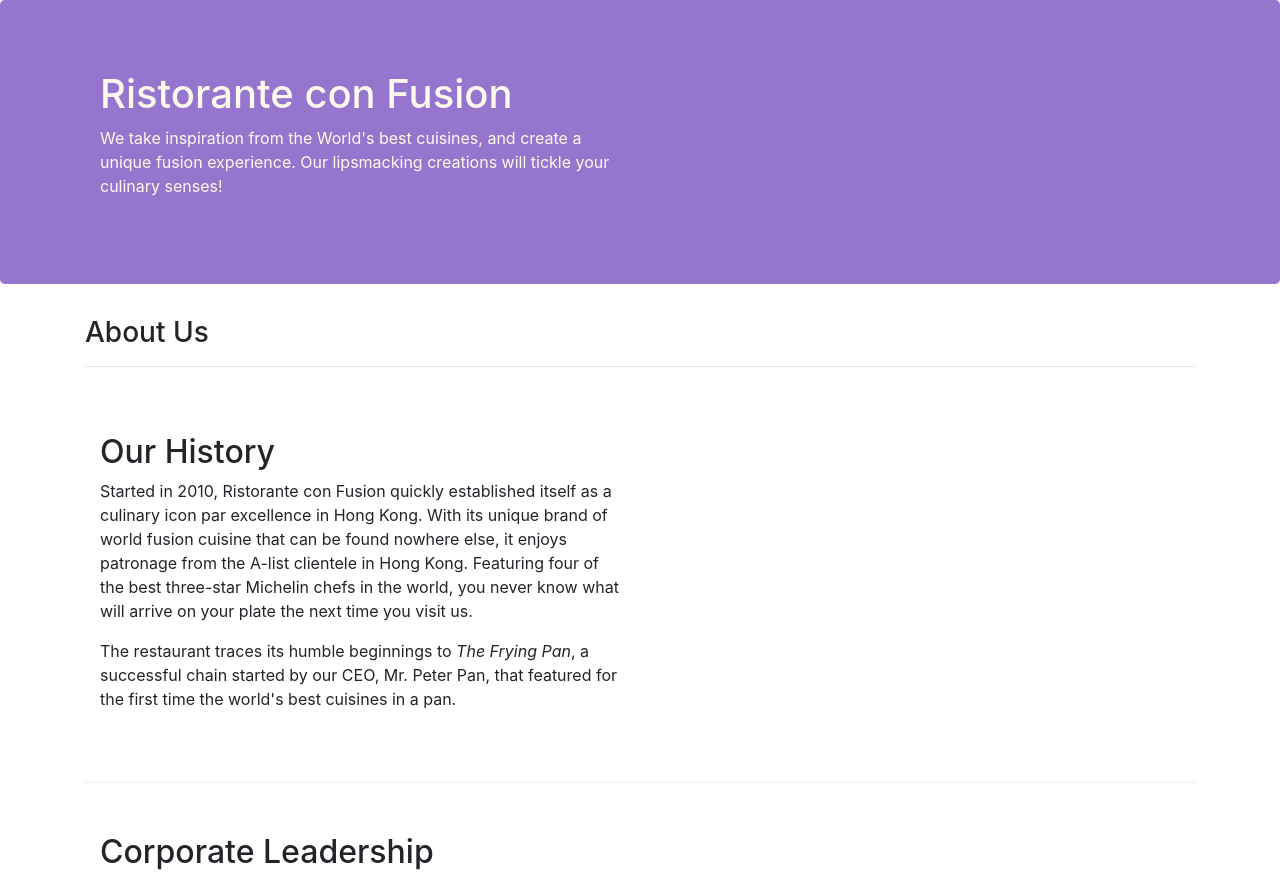
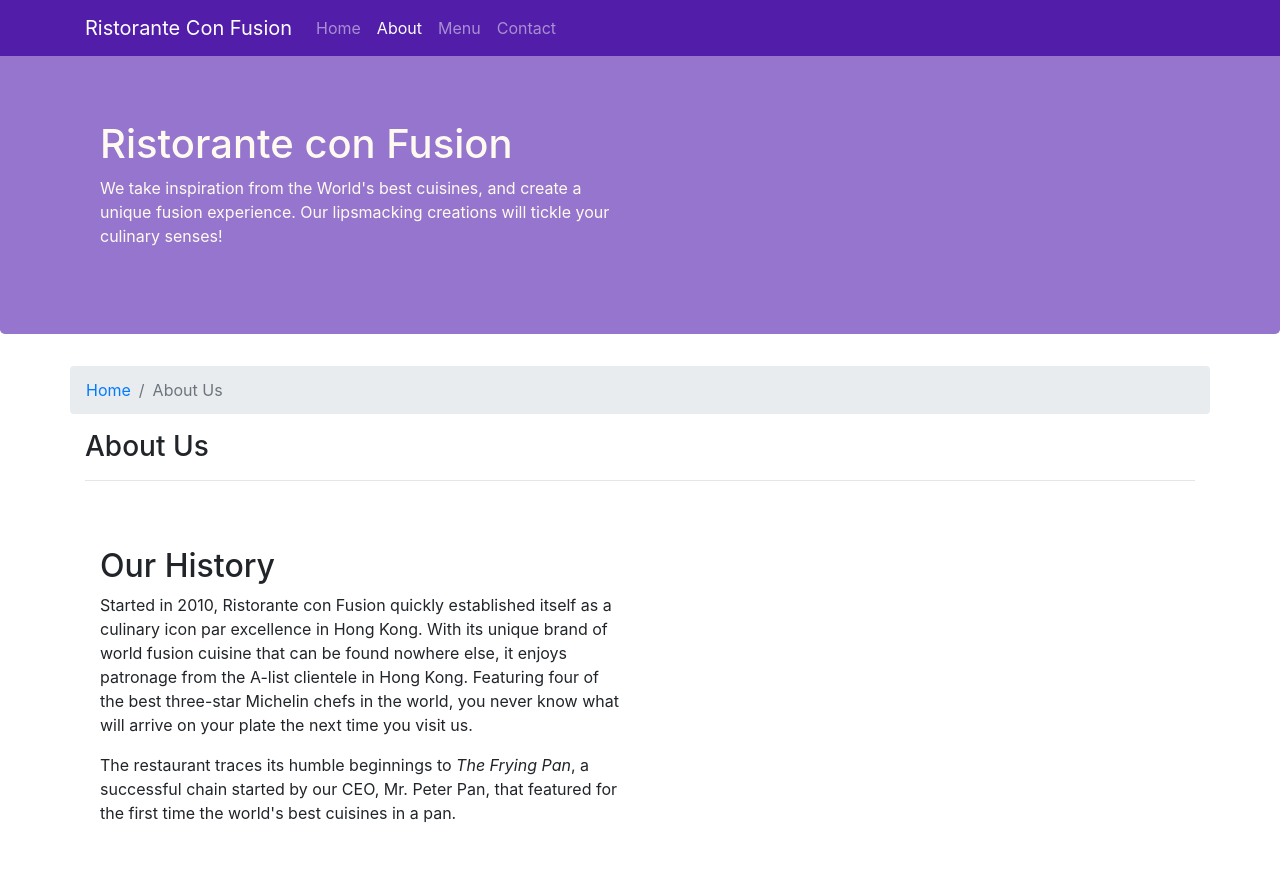
Before and after one commit to sailesh130/bootstrap, a website: page aboutus.html in a window 1280 px wide. Shown: the top 874 px of the page. Drawn offline with nearby package versions, Linux system fonts and the light colour scheme.

Commit message:
Third commit

```diff
--- a/aboutus.html
+++ b/aboutus.html
@@ -16,6 +16,23 @@
 </head>
 
 <body>
+     <nav class="navbar navbar-dark navbar-expand-sm fixed-top">
+        <div class="container">
+            <button class="navbar-toggler" type="button" data-toggle="collapse" data-target="#Navbar">
+                <span class="navbar-toggler-icon"></span>
+            </button>
+           <a class="navbar-brand" href="#">Ristorante Con Fusion</a>
+           <div class="collapse navbar-collapse" id="Navbar">
+               <ul class="navbar-nav mr-auto">
+                    <li class="nav-item "><a class="nav-link" href="./index.html">Home</a></li>
+                    <li class="nav-item active"><a class="nav-link" href="#">About</a></li>
+                    <li class="nav-item"><a class="nav-link" href="#">Menu</a></li>
+                    <li class="nav-item"><a class="nav-link" href="#">Contact</a></li>
+                </ul>
+            </div>
+
+        </div>
+    </nav>
 
     <header class="jumbotron">
         <div class="container">
@@ -31,9 +48,14 @@
     </header>
 
     <div class="container">
-        <div >
-            <div>
+        <div class="row" >
+            <ol class="col-12 breadcrumb">
+                   <li class="breadcrumb-item"><a href="./index.html">Home</a></li>
+                    <li class="breadcrumb-item active">About Us</li>
+               </ol>
+            <div class="col-12">
                <h3>About Us</h3>
+
                <hr>
             </div>
         </div>
@@ -71,7 +93,7 @@
                 <div class="col-4 offset-1 col-sm-2">
                     <h5>Links</h5>
                     <ul class="list-unstyled">
-                        <li><a href="#">Home</a></li>
+                        <li><a href="./index.html">Home</a></li>
                         <li><a href="#">About</a></li>
                         <li><a href="#">Menu</a></li>
                         <li><a href="#">Contact</a></li>
--- a/css/style.css
+++ b/css/style.css
@@ -26,3 +26,10 @@
 	margin: 0px;
 	color: #0f0f0f;
 }
+body{
+	padding: 50px 0px 0px 0px;
+	z-index: 0;
+}
+.navbar-dark{
+	background-color: #521DA8;
+}
```
Also changed, not shown: index.html (+18 -1 lines).
